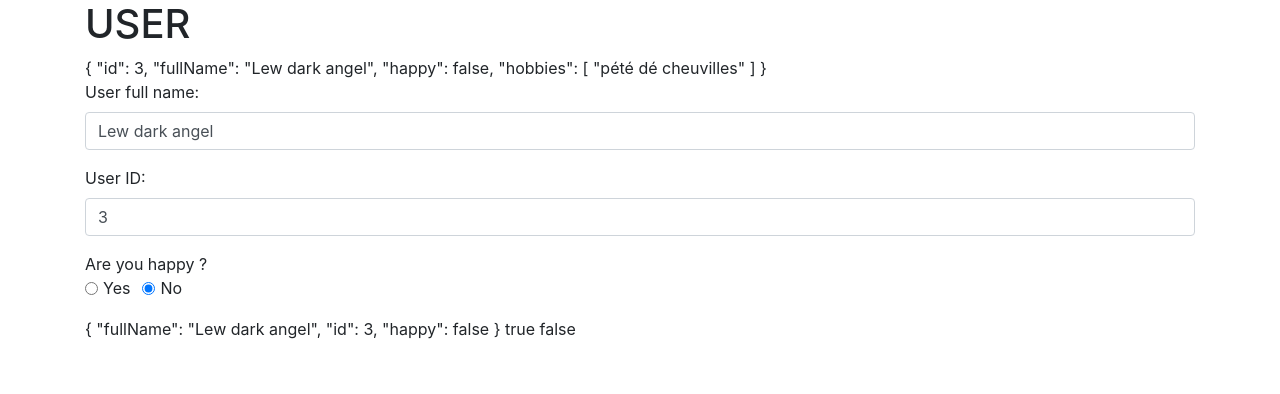
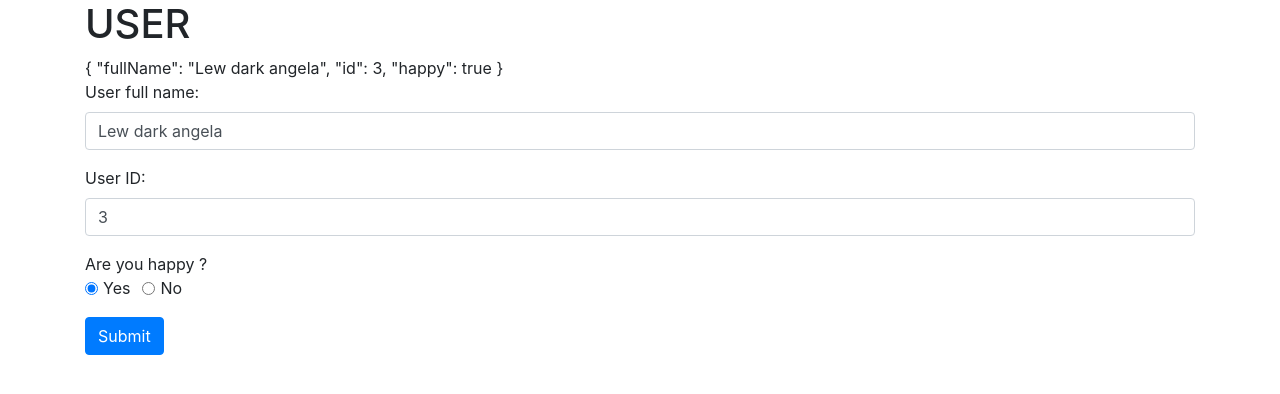
Before and after one commit to Dipx/UltimateAngular, an Angular app: page / in a window 1280 px wide. Shown: the top 394 px of the page. Built offline with nearby package versions, Linux system fonts and the light colour scheme; data requests are answered from the project's data file.

Commit message:
form submit

```diff
--- a/db.json
+++ b/db.json
@@ -11,10 +11,9 @@
       ]
     },
     {
+      "fullName": "Lew dark angela",
       "id": 3,
-      "fullName": "Lew dark angel",
-      "happy": false,
-      "hobbies": ["pété dé cheuvilles"]
+      "happy": true
     }
   ]
 }
--- a/src/app/user-dashboard/components/user-form/user-form.component.html
+++ b/src/app/user-dashboard/components/user-form/user-form.component.html
@@ -1,4 +1,4 @@
-<form #form="ngForm" novalidate>
+<form (ngSubmit)="handleSubmit(form.value, form.valid)" #form="ngForm" novalidate>
     {{detail | json}}
     <div class="form-group">
         <label for="fullName">User full name: </label>
@@ -38,7 +38,5 @@
                     <label for="happy2" class="form-check-label">No</label>
             </div>
     </div>
-    {{form.value | json}}
-    {{form.valid | json}}
-    {{form.invalid | json}}
+    <button type="submit" class="btn btn-primary" [disabled]="form.invalid">Submit</button>
 </form>
--- a/src/app/user-dashboard/components/user-form/user-form.component.ts
+++ b/src/app/user-dashboard/components/user-form/user-form.component.ts
@@ -1,4 +1,4 @@
-import { Component, Input } from "@angular/core";
+import { Component, Input, Output, EventEmitter } from "@angular/core";
 import { User } from '../../models/user.interface';
 
 @Component({
@@ -10,5 +10,16 @@ export class UserFormComponent {
     @Input()
     detail: User;
 
+    @Output()
+    update: EventEmitter<User> = new EventEmitter<User>();
+
     constructor () {}
+
+    handleSubmit(user: User, isValid: boolean) {
+        console.log(user);
+        if(isValid) {
+            console.log(isValid);
+            this.update.emit(user);
+        }
+    }
 };
--- a/src/app/user-dashboard/containers/user-dashview/user-dashview.component.html
+++ b/src/app/user-dashboard/containers/user-dashview/user-dashview.component.html
@@ -1,6 +1,7 @@
 <div>
     <user-form
-        [detail]='user'>
-
+        [detail]='user'
+        (update)="onUpdateUser($event)"
+        >
     </user-form>
 </div>
--- a/src/app/user-dashboard/containers/user-dashview/user-dashview.component.ts
+++ b/src/app/user-dashboard/containers/user-dashview/user-dashview.component.ts
@@ -14,6 +14,13 @@ export class UserViewerComponent implements OnInit {
 
     constructor(private userDashboardService: UserDashboardService) {}
 
+    onUpdateUser(event: User) {
+        console.log("update:", event)
+        this.userDashboardService
+            .updateUser(event)
+            .subscribe((data: User) => this.user = Object.assign({}, this.user, data), (error: any) => console.log(error));
+    }
+
     ngOnInit () {
         this.userDashboardService
             .getUser(3)
```
